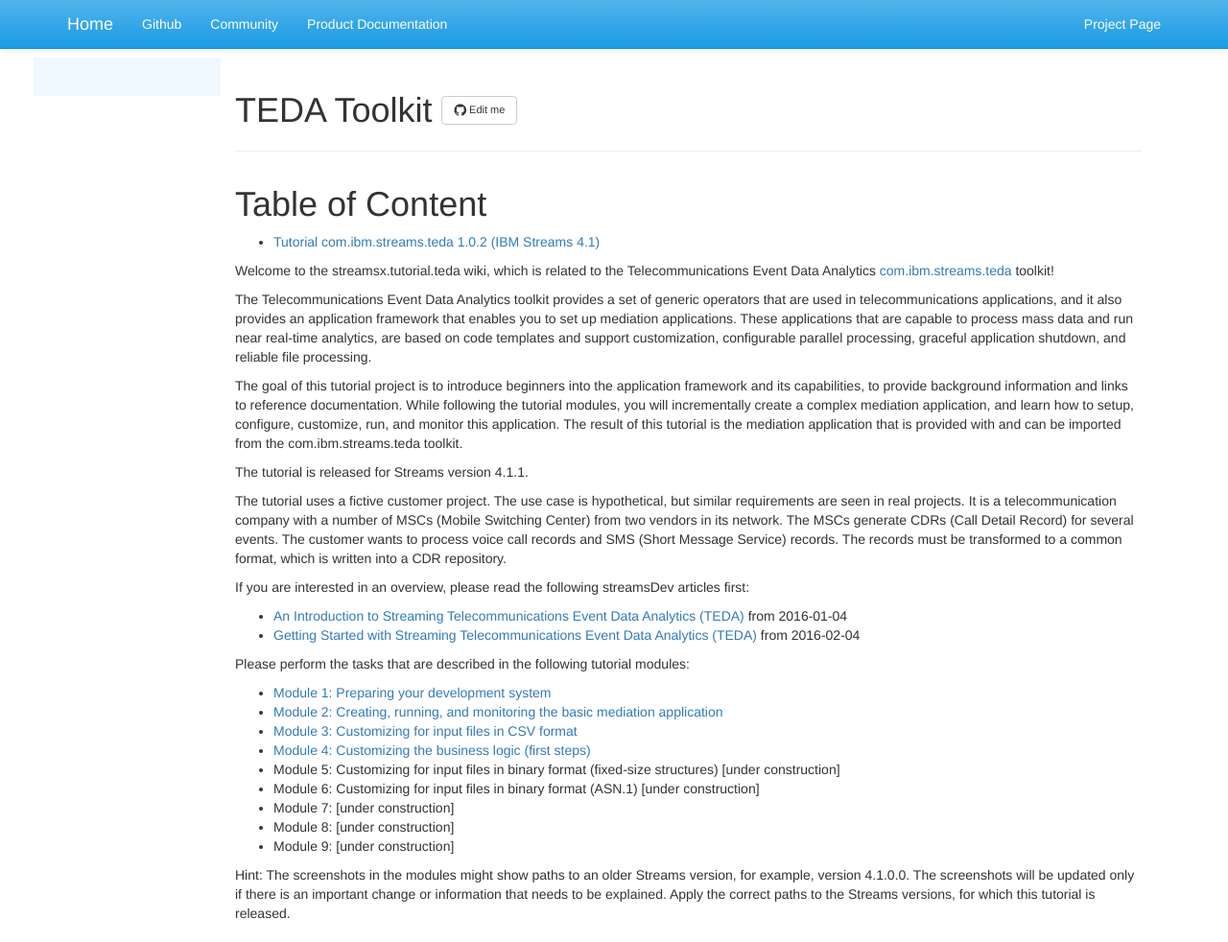
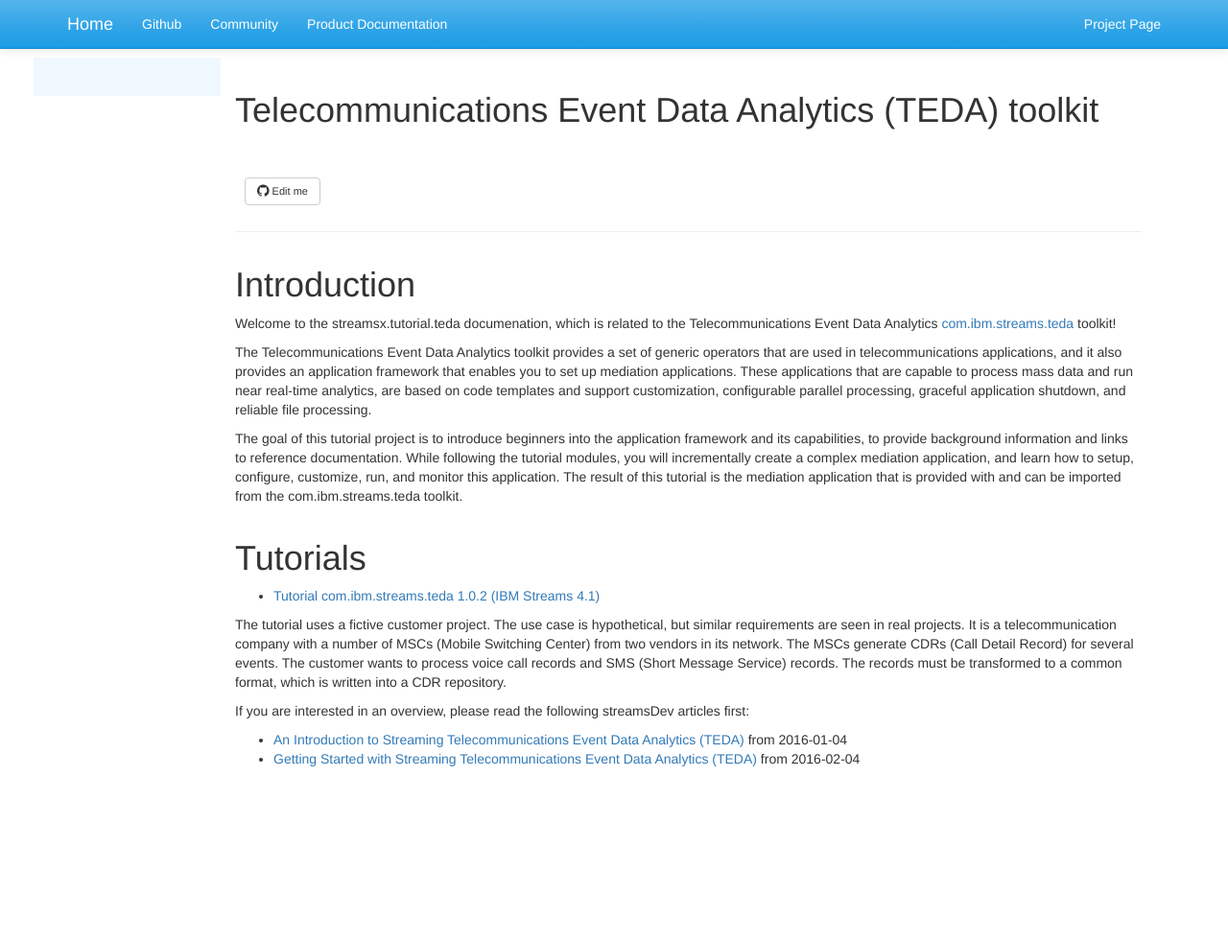
Before and after one commit to IBMStreams/streamsx.tutorial.teda, a Jekyll site: the page built from index.markdown, in a window 1280 px wide and 982 px high. Shown: the whole window at 96% size. Built offline with Jekyll 4.4.1, drawn with Linux system fonts in a browser that asks for light colours; nearby versions of some CDN libraries; library files that are not in the unit come from our copies.

Commit message:
Update index.markdown

```diff
--- a/index.markdown
+++ b/index.markdown
@@ -1,19 +1,19 @@
 ---
 layout: docs
-title:  TEDA Toolkit
+title:  Telecommunications Event Data Analytics (TEDA) toolkit
 description:  Introduction to IBM Streams TEDA Toolkit
 ---
 
-# Table of Content
-{% include nav.html context="/docs/"%}
+# Introduction
 
-Welcome to the streamsx.tutorial.teda wiki, which is related to the Telecommunications Event Data Analytics [com.ibm.streams.teda](http://www-01.ibm.com/support/knowledgecenter/SSCRJU_4.1.1/com.ibm.streams.toolkits.doc/spldoc/dita/tk$com.ibm.streams.teda/tk$com.ibm.streams.teda.html) toolkit!
+Welcome to the streamsx.tutorial.teda documenation, which is related to the Telecommunications Event Data Analytics [com.ibm.streams.teda](http://www-01.ibm.com/support/knowledgecenter/SSCRJU_4.1.1/com.ibm.streams.toolkits.doc/spldoc/dita/tk$com.ibm.streams.teda/tk$com.ibm.streams.teda.html) toolkit!
 
 The Telecommunications Event Data Analytics toolkit provides a set of generic operators that are used in telecommunications applications, and it also provides an application framework that enables you to set up mediation applications. These applications that are capable to process mass data and run near real-time analytics, are based on code templates and support customization, configurable parallel processing, graceful application shutdown, and reliable file processing.
 
 The goal of this tutorial project is to introduce beginners into the application framework and its capabilities, to provide background information and links to reference documentation. While following the tutorial modules, you will incrementally create a complex mediation application, and learn how to setup, configure, customize, run, and monitor this application. The result of this tutorial is the mediation application that is provided with and can be imported from the com.ibm.streams.teda toolkit.
 
-The tutorial is released for Streams version 4.1.1.
+# Tutorials
+{% include nav.html context="/docs/"%}
 
 The tutorial uses a fictive customer project. The use case is hypothetical, but similar requirements are seen in real projects. It is a telecommunication company with a number of MSCs (Mobile Switching Center) from two vendors in its network. The MSCs generate CDRs (Call Detail Record) for several events. The customer wants to process voice call records and SMS (Short Message Service) records. The records must be transformed to a common format, which is written into a CDR repository.
 
@@ -21,17 +21,3 @@
 
 * [An Introduction to Streaming Telecommunications Event Data Analytics (TEDA)](https://developer.ibm.com/streamsdev/docs/introduction-streaming-telecommunications-event-data-analytics-teda/) from 2016-01-04
 * [Getting Started with Streaming Telecommunications Event Data Analytics (TEDA)](https://developer.ibm.com/streamsdev/docs/getting-started-streaming-telecommunications-event-data-analytics-teda/) from 2016-02-04
-
-Please perform the tasks that are described in the following tutorial modules:
-
-* [Module 1: Preparing your development system]( https://github.com/IBMStreams/streamsx.tutorial.teda/wiki/Module-1:-Preparing-your-development-system )
-* [Module 2: Creating, running, and monitoring the basic mediation application](https://github.com/IBMStreams/streamsx.tutorial.teda/wiki/Module-2:-Creating,-running,-and-monitoring-the-basic-mediation-application)
-* [Module 3: Customizing for input files in CSV format]( https://github.com/IBMStreams/streamsx.tutorial.teda/wiki/Module-3:-Customizing-for-input-files-in-CSV-format)
-* [Module 4: Customizing the business logic (first steps)]( https://github.com/IBMStreams/streamsx.tutorial.teda/wiki/Module-4:-Customizing-the-business-logic-(first-steps))
-* Module 5: Customizing for input files in binary format (fixed-size structures) [under construction]
-* Module 6: Customizing for input files in binary format (ASN.1) [under construction]
-* Module 7: [under construction]
-* Module 8: [under construction]
-* Module 9: [under construction]
-
-Hint: The screenshots in the modules might show paths to an older Streams version, for example, version 4.1.0.0. The screenshots will be updated only if there is an important change or information that needs to be explained. Apply the correct paths to the Streams versions, for which this tutorial is released.
```
